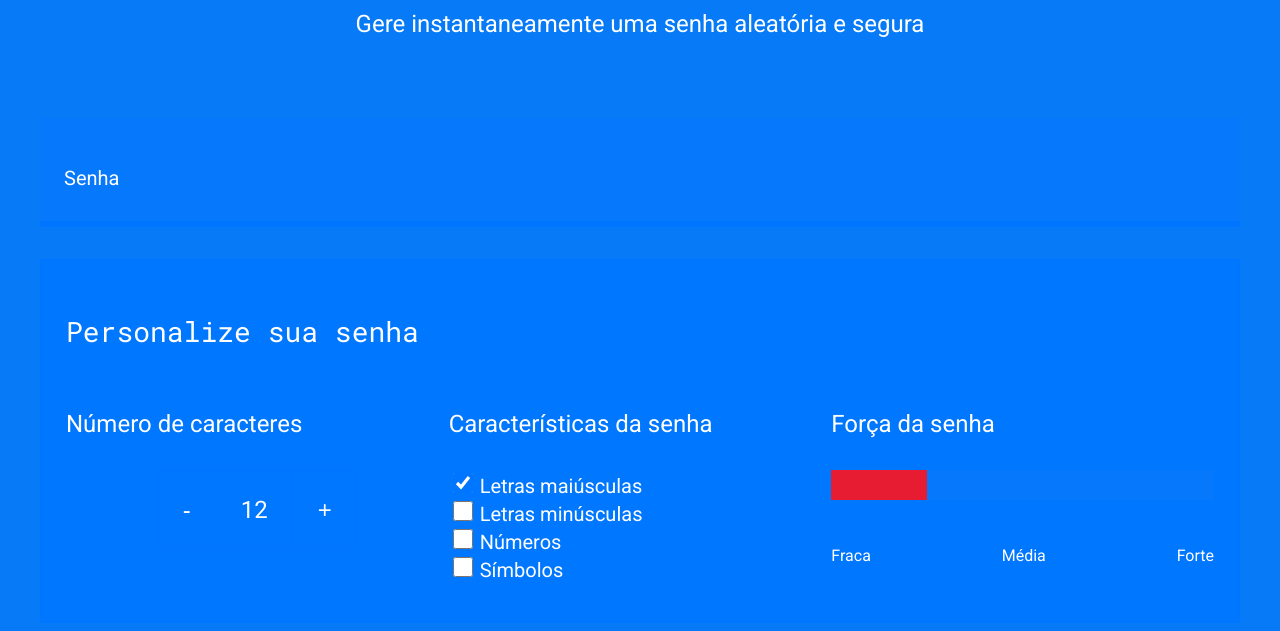
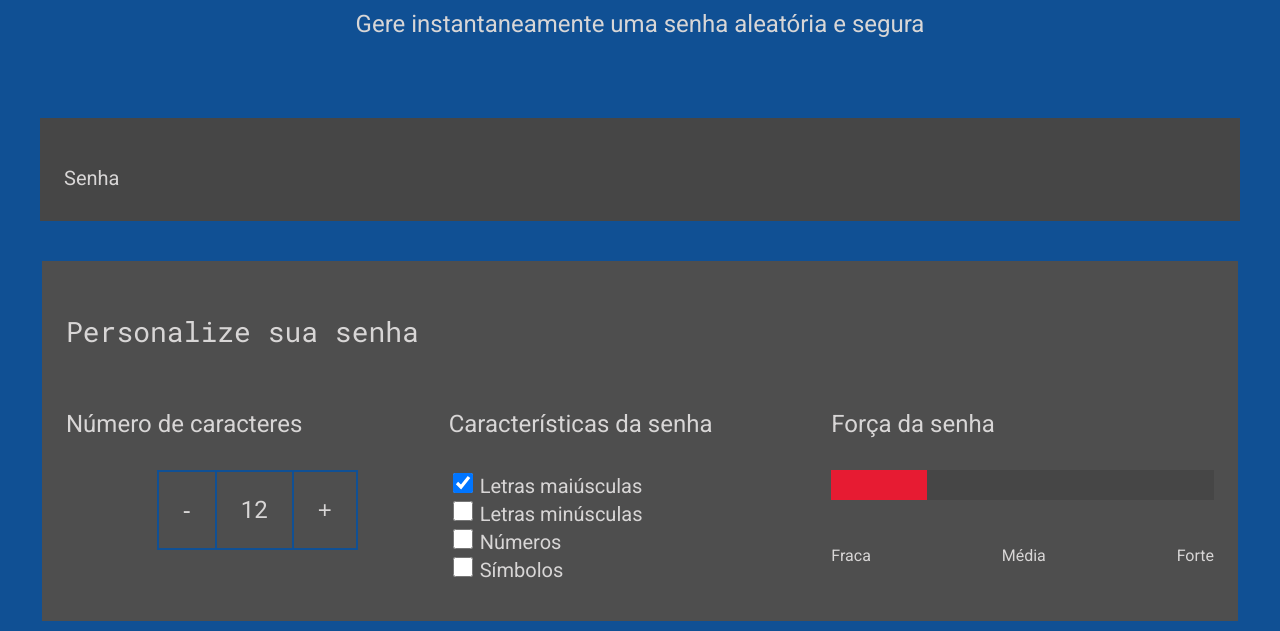
Before and after one commit to Cleiton2222222222222/site-de-senha, a plain HTML site: page index.html in a window 1280 px wide. Shown: the part 208-839 px from the top of the page. Drawn offline with Linux system fonts and the light colour scheme.

Commit message:
Add files via upload

```diff
--- a/style.css
+++ b/style.css
@@ -1,11 +1,11 @@
 @import url('https://fonts.googleapis.com/css2?family=Roboto&family=Roboto+Mono&display=swap');
 
 :root {
-    --branco: white;
-    --cor-de-fundo: #067af7;
-    --fundo-senha: #0578fc;
-    --fundo-texto: #0077ff;
-    --borda: #0075FF;
+    --branco: rgb(216, 214, 214);
+    --cor-de-fundo: #105094;
+    --fundo-senha: #464646;
+    --fundo-texto: #4e4e4e;
+    --borda: #105094;
     --roboto: 'Roboto', sans-serif;
     --roboto-mono: 'Roboto Mono', monospace;
 }
```
